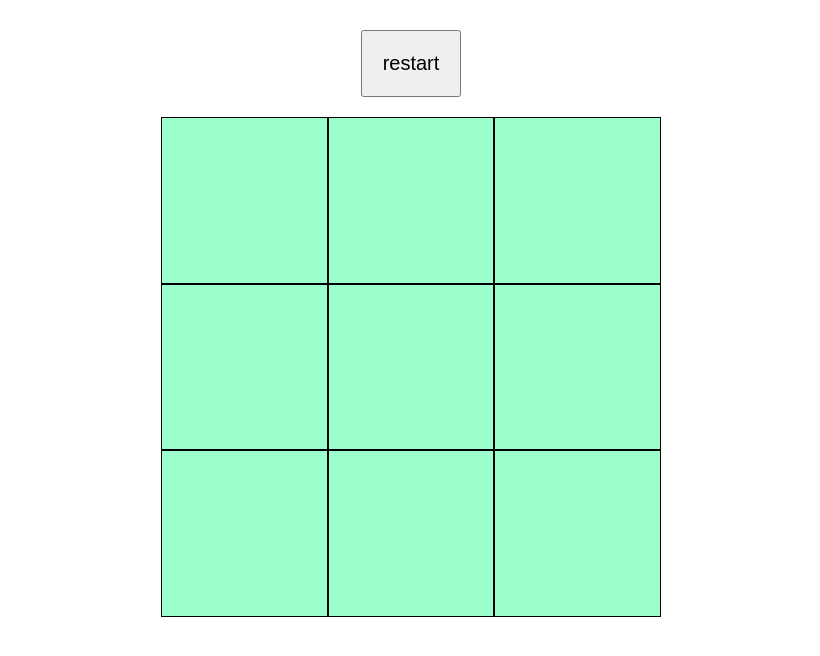
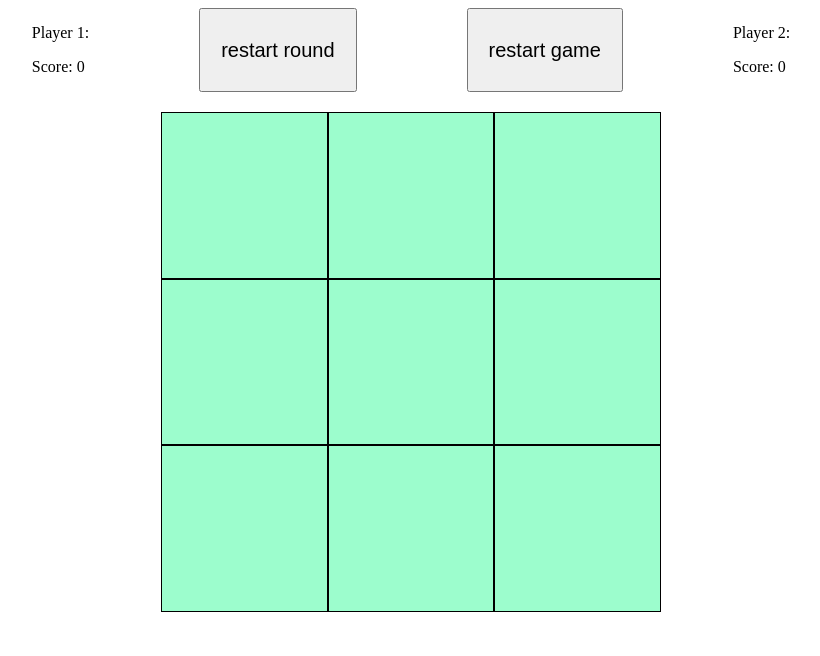
Before and after one commit to bananazigzags/tictactoe, a plain HTML site: page index.html in a window 1280 px wide. Both pictures are taken after a click on the input "OK". Shown: the whole page, without its empty margins (229-1049 px from the left). Drawn offline with Linux system fonts and the light colour scheme.

Commit message:
added score display and restart game

```diff
--- a/index.html
+++ b/index.html
@@ -9,7 +9,18 @@
     <title>Document</title>
 </head>
 <body>
-    <button>restart</button>
+    <div id="top">
+        <div>
+            <p id="player1-display"></p>
+            <p id="score1"></p>
+        </div>
+        <button id="restart">restart round</button>
+        <button id="restart-game">restart game</button>
+        <div>
+            <p id="player2-display"></p>
+            <p id="score2"></p>
+        </div>
+    </div>
     <div id="name-input">
         <div id="players">
         Player 1: <input type="text" id="player1">
--- a/style.css
+++ b/style.css
@@ -19,10 +19,6 @@
 }
 
 button {
-    margin-top: 30px;
-    display: block;
-    margin-left: auto;
-    margin-right: auto;
     padding: 20px;
     font-size: 20px;
 }
@@ -45,10 +41,13 @@ button {
     text-align: center;
 }
 
-input {
-
-}
-
 #players {
     margin-top: 20px;
 }
+
+#top {
+    display: flex;
+    justify-content: space-between;
+    margin-left: 20%;
+    margin-right: 20%;
+}
--- a/tictactoe.js
+++ b/tictactoe.js
@@ -5,10 +5,23 @@ const gameBoard = (() => {
     let player = 1;
 
     const board = document.querySelector("#board");
-    const button = document.querySelector("button");
-    button.onclick = function() {
+    const restart = document.querySelector("#restart");
+    const restartGame = document.querySelector("#restart-game");
+
+
+    restart.onclick = function() {
         clearBoard();
         clearGrid();
+        render();
+    }
+
+    restartGame.onclick = function () {
+        clearBoard();
+        clearGrid();
+        scoreDisplay(1, "Score: 0");
+        scoreDisplay(2, "Score: 0");
+        game.players[0].playerScore = 0;
+        game.players[1].playerScore = 0;
         render();
     }
 
@@ -41,9 +54,11 @@ const gameBoard = (() => {
                     if (player == 1) {
                         element.textContent = "X";
                         grid[element.id] = "X";
+                        player = 2;
                     } else {
                         element.textContent = "O";
                         grid[element.id] = "O";
+                        player = 1;
                     }
                 }
 
@@ -54,9 +69,11 @@ const gameBoard = (() => {
                 alert(`${checkWin(grid)} won!`);
                 if (checkWin(grid) == 'X') {
                     game.players[0].playerScore += 1;
+                    scoreDisplay(1, `Score: ${game.players[0].playerScore}`);
                     player = 1;
                 } else {
                     game.players[1].playerScore += 1;
+                    scoreDisplay(2, `Score: ${game.players[1].playerScore}`);
                     player = 2;
                 }
                 clearGrid();
@@ -70,10 +87,6 @@ const gameBoard = (() => {
             }
         }, (100));
 
-
-        if (player == 1) {
-            player = 2;
-        } else player = 1;
         }
     };
     return { grid, render }
@@ -86,6 +99,11 @@ const game = (() => {
 
     return { players };
 })();
+
+const scoreDisplay = (num, content) => {
+    const score = document.getElementById(`score${num}`);
+    score.textContent = content;
+}
 
 const nameInput = (() => {
     const playerInput = document.getElementById("name-input");
@@ -103,11 +121,15 @@ const nameInput = (() => {
             addPlayer(playerFactory(player1.value));
             addPlayer(playerFactory(player2.value));
         }
+        const player1display = document.getElementById("player1-display");
+        const player2display = document.getElementById("player2-display");
+        player1display.textContent = `Player 1: ${player1.value}`;
+        player2display.textContent = `Player 2: ${player2.value}`;
+        scoreDisplay(1, "Score: 0");
+        scoreDisplay(2, "Score: 0");
 
         playerInput.classList.add("hide");
     });
-
-
 })();
 
 const playerFactory = (name) => {
```
